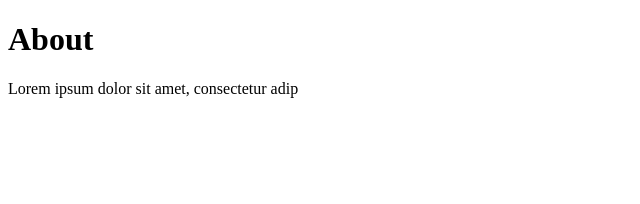
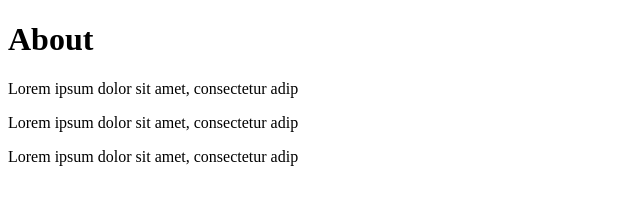
Before and after one commit to Fit-jhameson-farias/repository-01, a plain HTML site: page pages/About.html in a window 1280 px wide. Shown: the whole page, without its empty margins (0-640 px from the left). Drawn offline with Linux system fonts and the light colour scheme.

Commit message:
Update from https://github.com/Fit-jhameson-farias/main-repository/commit/976edad8d82bafe0e2c3556916a66b9805c960ee

```diff
--- a/pages/About.html
+++ b/pages/About.html
@@ -9,5 +9,7 @@
   <body>
     <h1>About</h1>
     <p>Lorem ipsum dolor sit amet, consectetur adip</p>
+    <p>Lorem ipsum dolor sit amet, consectetur adip</p>
+    <p>Lorem ipsum dolor sit amet, consectetur adip</p>
   </body>
 </html>
```
